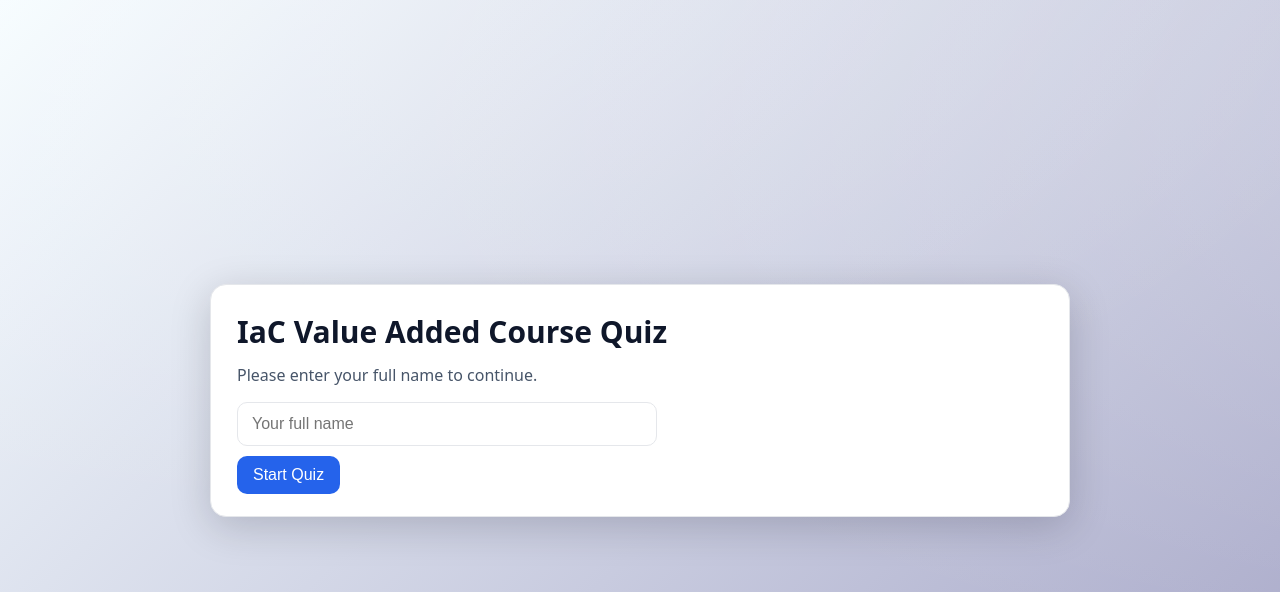
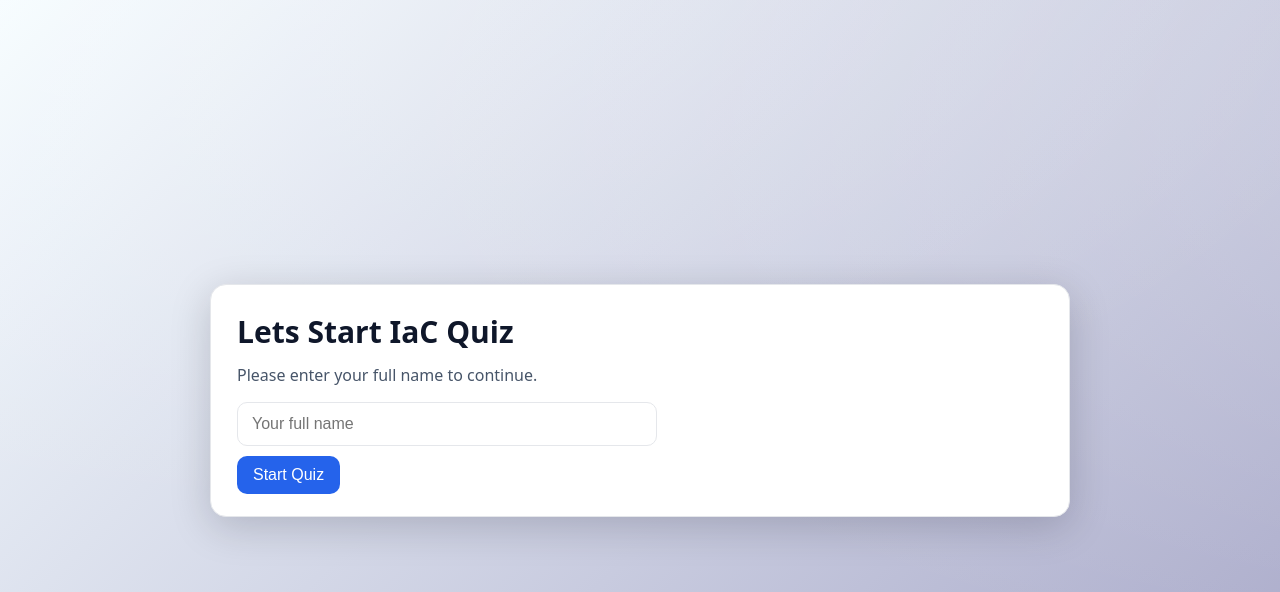
Before and after one commit to ram1997python/Kubernetes-references, a Flask app: page / in a window 1280 px wide. Shown: the top 592 px of the page. Run offline with Flask 3, Linux system fonts and the light colour scheme.

Commit message:
Update k8s-quiz IaC update

```diff
--- a/k8s-quiz/templates/name.html
+++ b/k8s-quiz/templates/name.html
@@ -8,7 +8,7 @@
 <body>
   <main class="screen">
     <section class="quiz-card">
-      <h1>IaC Value Added Course Quiz</h1>
+      <h1>Lets Start IaC Quiz</h1>
       <p class="subtle">Please enter your full name to continue.</p>
       {% if error %}<div class="error">{{ error }}</div>{% endif %}
       <form method="post" action="/">
```
Also changed, not shown: 1 other file.
